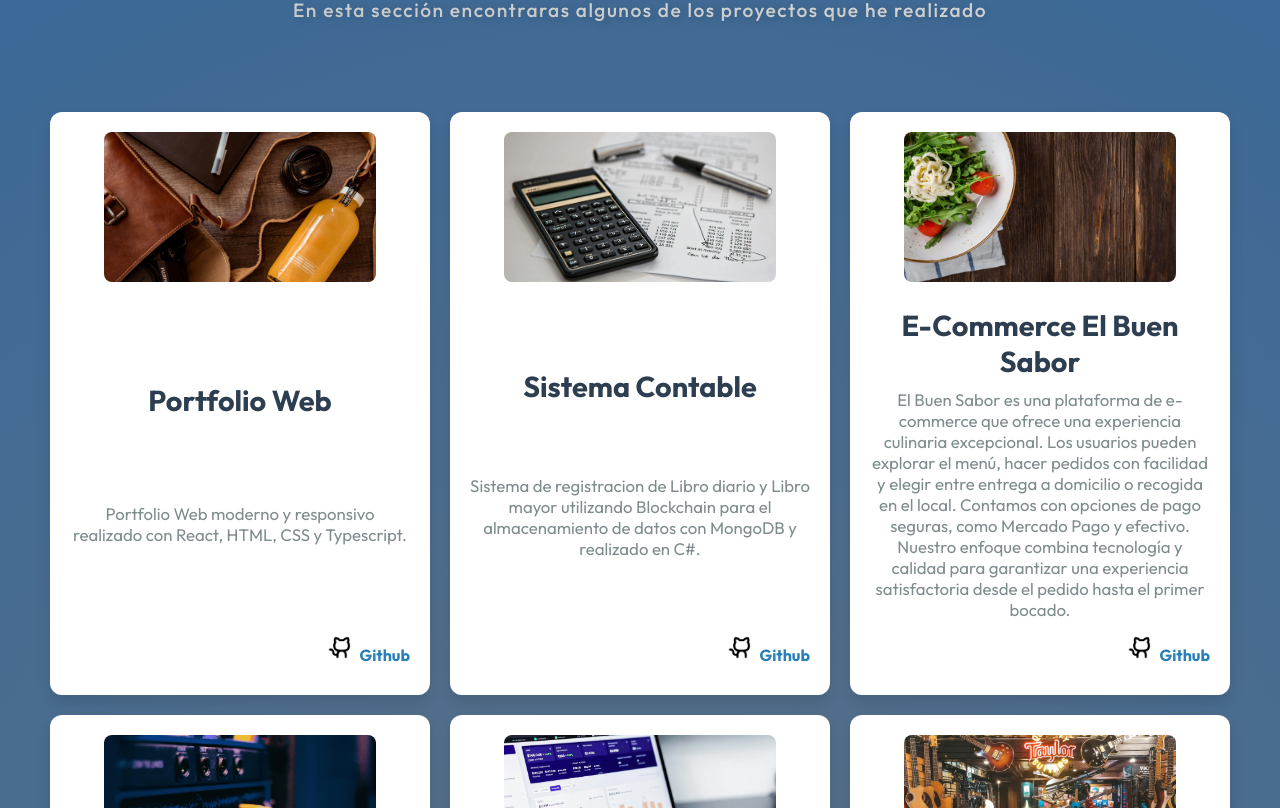
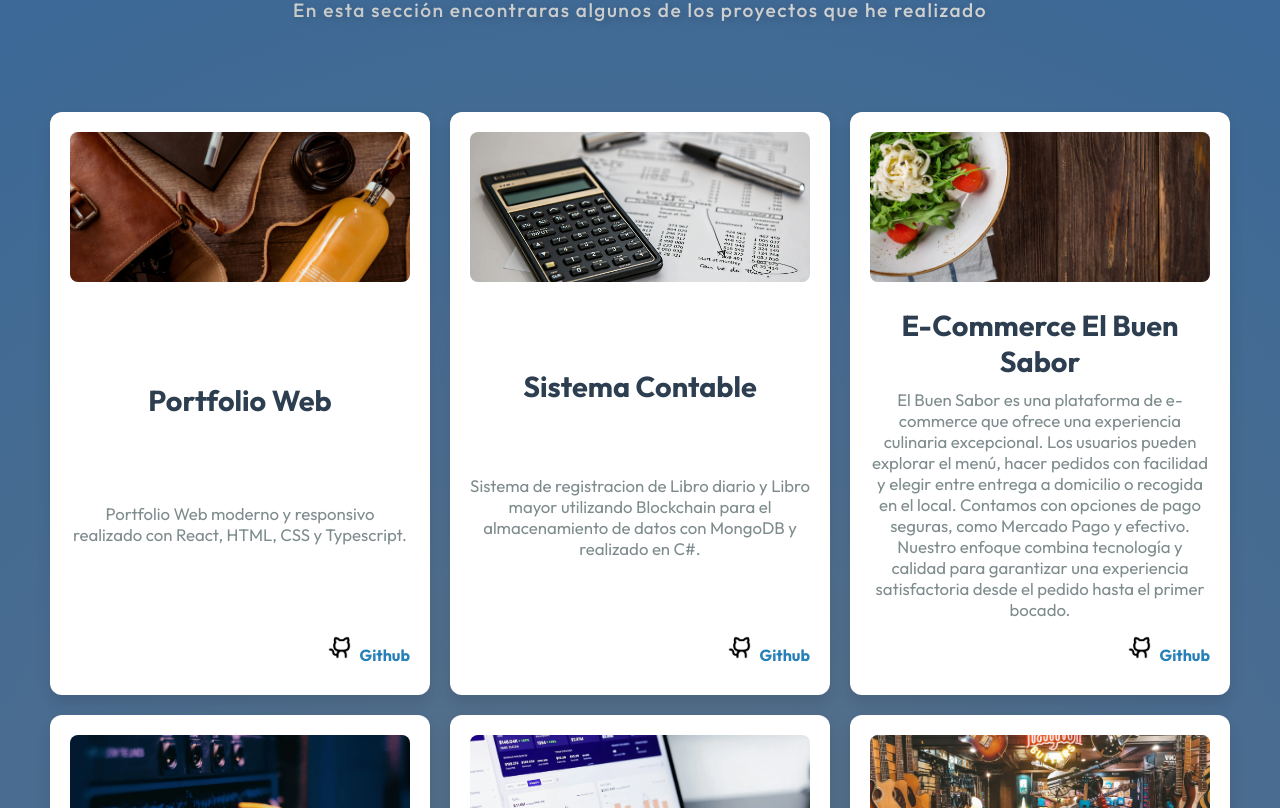
Before and after one commit to brunoSacchetti/portfolio-bs, a React (Vite) app: page / in a window 1280 px wide. Shown: the part 1832-2640 px from the top of the page. Built offline with nearby package versions, Linux system fonts and the light colour scheme.

Commit message:
correccion css

```diff
--- a/src/styles.css
+++ b/src/styles.css
@@ -595,6 +595,7 @@ body{
     flex-direction: column;
     justify-content: space-between;
     background-color: #fff;
+    color: #fff;
     border-radius: 12px;
     box-shadow: 0 8px 15px rgba(0, 0, 0, 0.1);
     padding: 20px;
@@ -632,16 +633,14 @@ body{
 
 /* Imagen dentro de la tarjeta */
 .proyecto img {
-    display: block;
-    margin: 0 auto;
-    max-width: 100%;
-    height: auto;
-    width: 80%;
-    height: 150px;
-    object-fit: cover;
-    border-radius: 8px;
-    margin-bottom: 15px;
+  display: block;
+  margin: 0 auto 15px auto;
+  width: 100%;        /* que ocupe el ancho del contenedor */
+  height: 150px;      /* altura fija */
+  object-fit: cover;  /* recorta sin deformar */
+  border-radius: 8px;
 }
+
 
 /* Título del proyecto */
 .proyecto h3 {
```
